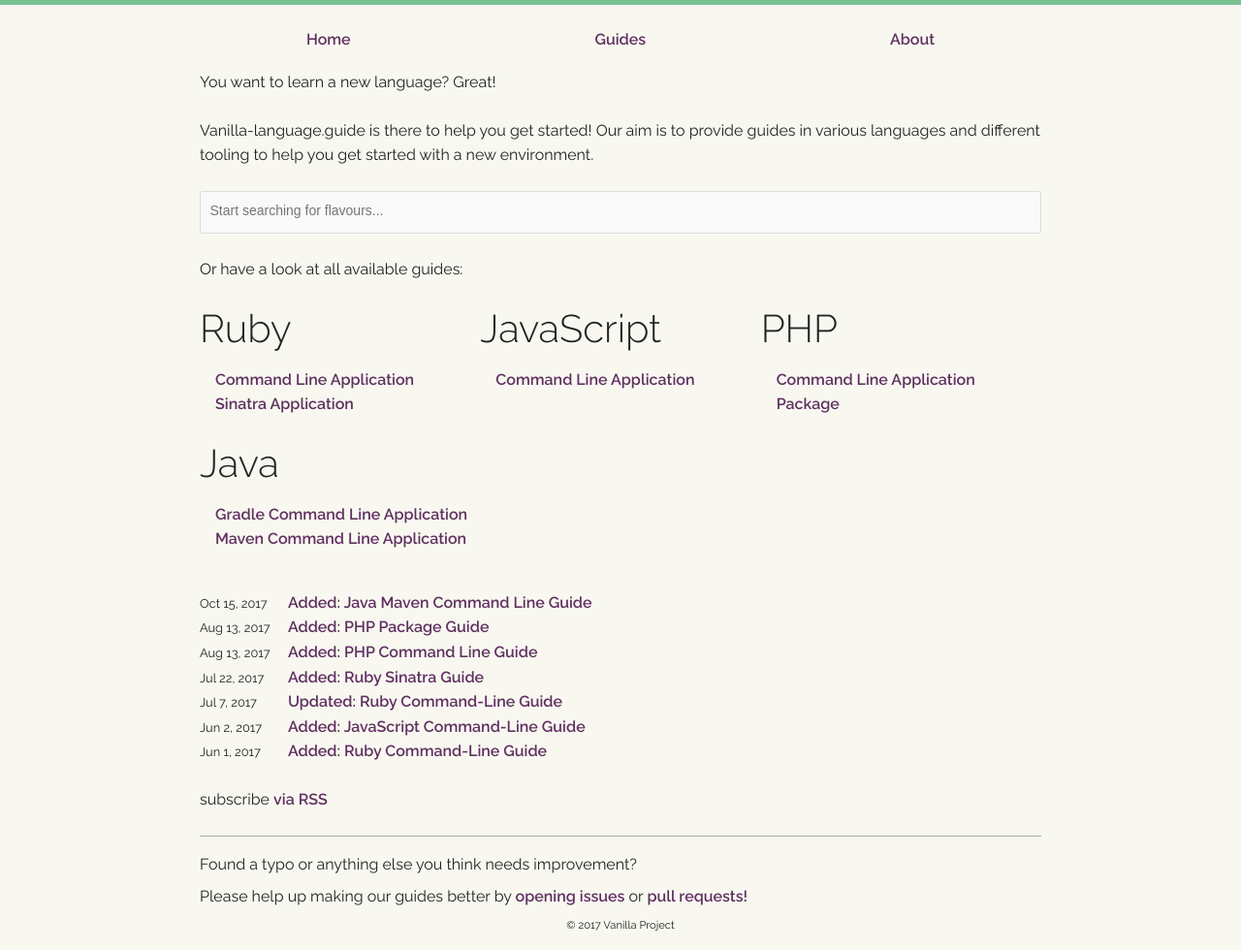
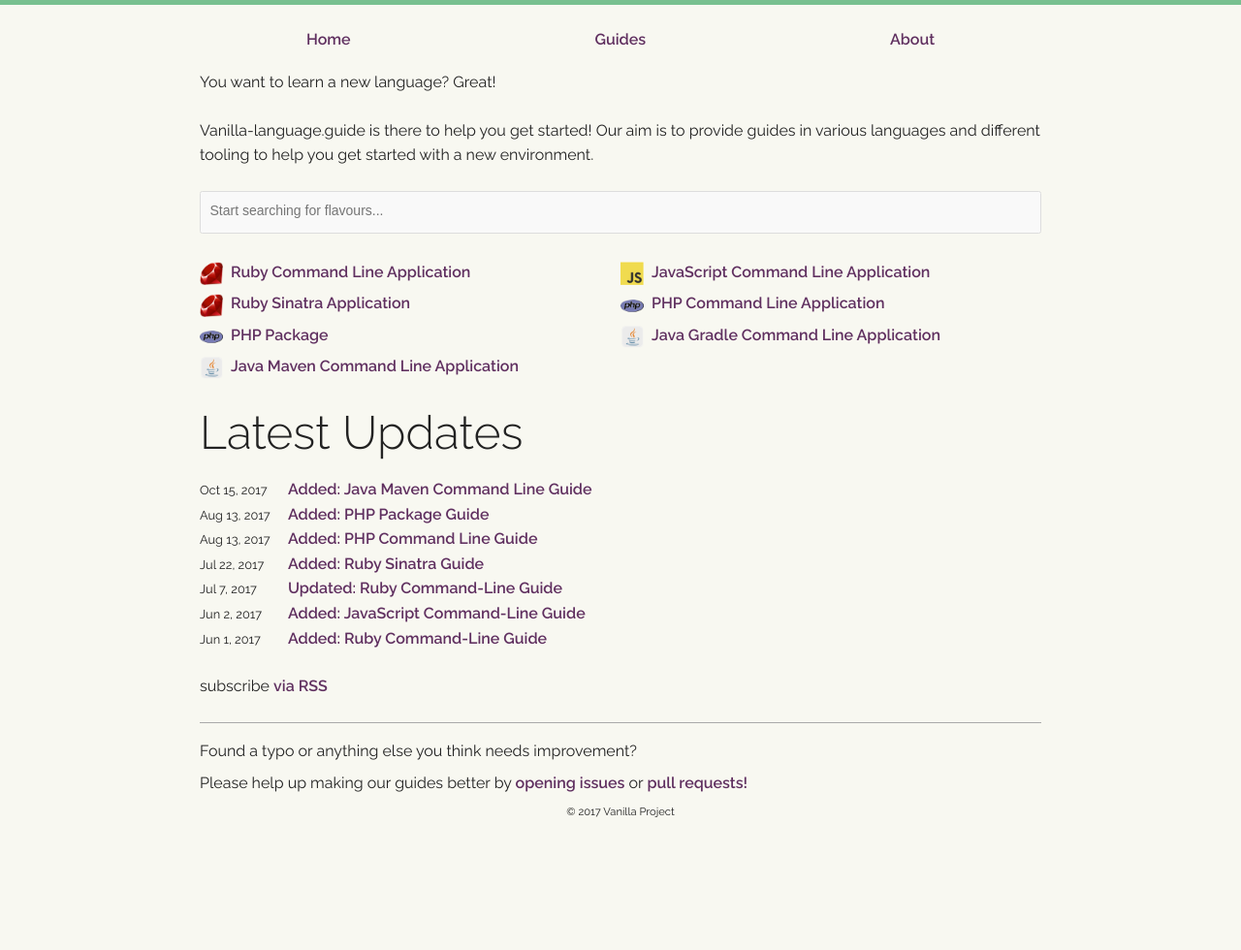
Before and after one commit to vanilla-project/vanilla-project.guide, a Jekyll site: the page built from index.md, in a window 1280 px wide. Shown: the whole page at 97% size. Built offline with Jekyll 4.4.1, drawn with Linux system fonts in a browser that asks for light colours; after the commit the page ends 900 px from its top, so only the background shows below that.

Commit message:
Shows all guides below search on homepage

```diff
--- a/_includes/available-guides.html
+++ b/_includes/available-guides.html
@@ -1,20 +1,10 @@
-<section class="available-guides">
-
-  {% assign languages = "" | split: "" %}
+<ul class="guides">
   {% for guide in site.guides %}
-    {% assign languages = languages | push: guide.language | uniq %}
+  <li class="guides__guide">
+    <a href="{{ guide.url | relative_url }}" class="guides__link">
+      <img src="{{ "/assets/icons/" | relative_url }}{{ guide.icon}}" class="guides__image"/>
+      {{ guide.language | escape }} {{ guide.title | escape }}
+    </a>
+  </li>
   {% endfor %}
-
-  {% for language in languages %}
-    <article>
-      <h2>{{ language }}</h2>
-      <ul>
-        {% for guide in site.guides %}
-          {% if guide.language == language %}
-            <li><a href="{{ guide.url | relative_url }}">{{ guide.title | escape }}</a></li>
-          {% endif %}
-        {% endfor %}
-      </ul>
-    </article>
-  {% endfor %}
-</section>
+</ul>
--- a/_includes/search.html
+++ b/_includes/search.html
@@ -1,5 +1,5 @@
 <select id="search" multiple=""></select>
-<article id="search-results"></article>
+<div id="search-results"></div>
 
 <script rel="stylesheet" src="{{ "/assets/preact.min.js" | relative_url }}"></script>
 <script rel="stylesheet" src="{{ "/assets/choices.min.js" | relative_url }}"></script>
@@ -71,17 +71,19 @@ var resultsContainer = document.getElementById("search-results");
 var choices          = new Choices(input, options);
 
 var SearchResults = function(props) {
-  var guides = findGuidesForTags(props.searchedTags, props.guides);
+  var routes = [];
   var results = [];
 
   if (props.searchedTags.length === 0) {
-    return;
+    routes = allRoutesOf(guides);
+  } else {
+    routes = findGuidesForTags(props.searchedTags, props.guides);
   }
 
-  for (var i = 0; i < guides.length; i++) {
-    var g = routeToLanguageAndTitle[guides[i]];
+  for (var i = 0; i < routes.length; i++) {
+    var g = routeToLanguageAndTitle[routes[i]];
     var props = {
-      route: guides[i],
+      route: routes[i],
       language: g.language,
       title: g.title,
       icon: g.icon
@@ -96,13 +98,13 @@ var SearchResults = function(props) {
     return h("p", null, "No guides found.", br, "Are we missing something? Please ", link, ".");
   }
 
-  return h("ul", null, results);
+  return h("ul", {"class": "guides"}, results);
 };
 
 var SearchResult = function(props) {
-  var icon = h("img", {src: "{{ "/assets/icons/" | relative_url }}" + props.icon});
-  return h("li", {key: props.route},
-      h("a", {href: props.route}, icon, props.language + " " + props.title)
+  var icon = h("img", {src: "{{ "/assets/icons/" | relative_url }}" + props.icon, "class": "guides__image"});
+  return h("li", {key: props.route, "class": "guides__guide"},
+      h("a", {href: props.route, "class": "guides__link"}, icon, props.language + " " + props.title)
     );
 };
 
--- a/_layouts/home.html
+++ b/_layouts/home.html
@@ -7,9 +7,7 @@ layout: default
 
   {% include search.html %}
 
-  <p>Or have a look at all available guides:</p>
-
-  {% include available-guides.html %}
+  <h1>Latest Updates</h1>
 
   <ul class="latest-updates">
     {% for post in site.posts %}
--- a/_sass/home.scss
+++ b/_sass/home.scss
@@ -1,34 +1,26 @@
-section.available-guides {
+.guides {
   display: flex;
-  padding-left: 0;
   flex-wrap: wrap;
-
-  h1 {
-    flex: 1 0 100%;
-    margin-bottom: 0;
+  padding: 0;
 }
 
-  article {
+.guides__guide {
   flex: 1 0 100%;
-
-    h2 {
-      margin-bottom: 0;
-    }
-
-    ul {
-      padding-left: 1em;
-
-      li {
   list-style-type: none;
   line-height: 1.2em;
   padding: .2em 0;
 }
+
+.guides__image {
+  margin-right: .5rem;
+  margin-top: 2px;
+  width: 24px;
 }
 
-    li:not(:first-child) {
-      margin-bottom: 1em;
-    }
-  }
+.guides__link {
+  align-items: center;
+  display: flex;
+  line-height: 1.3rem;
 }
 
 ul.latest-updates {
@@ -50,10 +42,8 @@ ul.latest-updates {
 }
 
 @media (min-width: $desktop-size) {
-  section.available-guides {
-    article {
-      flex: 1 0 30%;
-    }
+  .guides__guide {
+    flex: 1 0 50%;
   }
 
   ul.latest-updates {
--- a/_sass/search.scss
+++ /dev/null
@@ -1,21 +0,0 @@
-#search-results {
-  ul {
-    padding: 0;
-    list-style-type: none;
-
-    li {
-      a {
-        display: block;
-        line-height: 2rem;
-        margin-left: 27px; // dependent on the icon's width
-
-        img {
-          margin-left: -30px;
-          margin-top: 4px;
-          width: 24px;
-          position: absolute;
-        }
-      }
-    }
-  }
-}
--- a/assets/search.js
+++ b/assets/search.js
@@ -21,6 +21,18 @@ var findGuidesForTags = function(tags, guides) {
   return found;
 };
 
+var allRoutesOf = function(guides) {
+  var routes = [];
+
+  for (var route in guides) {
+    if (guides.hasOwnProperty(route)) {
+      routes.push(route);
+    }
+  }
+
+  return routes;
+};
+
 var capitalize = function(string) {
   var words = string.split("-");
   var capitalizedWords = [];
--- a/assets/vanilla-project.scss
+++ b/assets/vanilla-project.scss
@@ -14,6 +14,5 @@
 @import "footer";
 @import "home";
 @import "color-code";
-@import "search";
 
 @import "choices-overrides";
```
Lines whose indentation alone changed are shown as unchanged.
